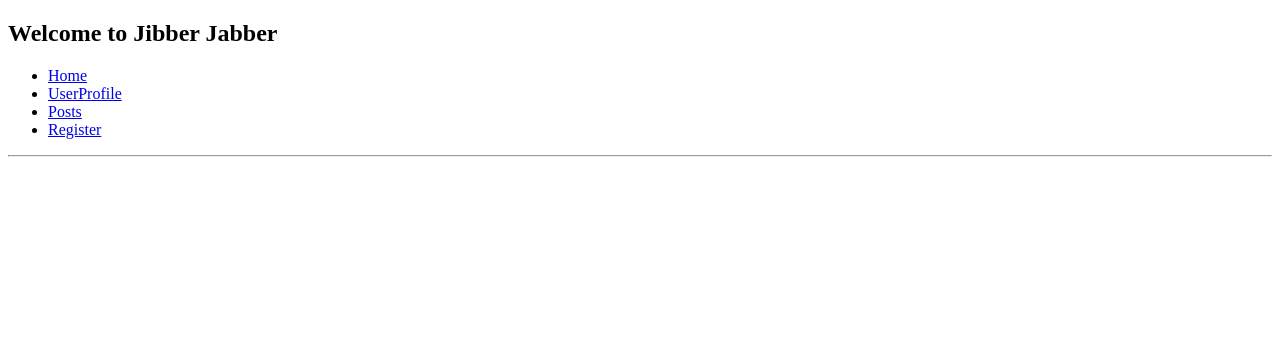
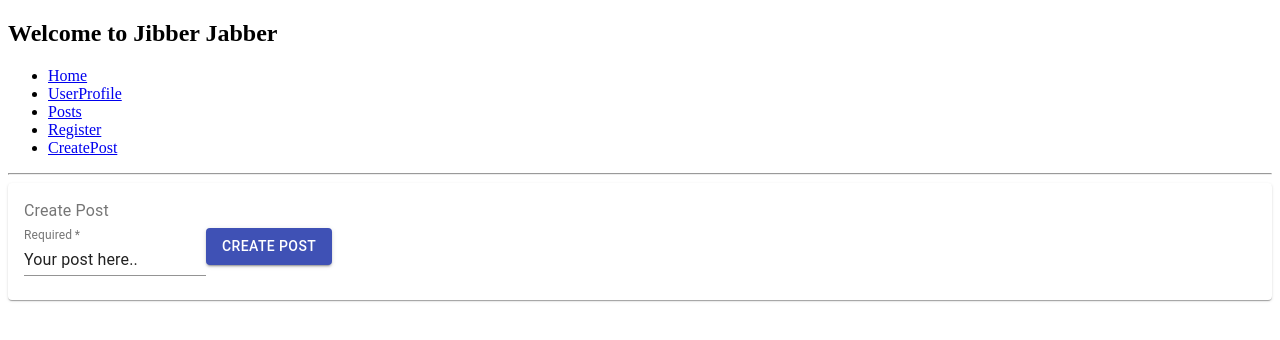
Before and after one commit to sofiasdz/jibber-jabber-ui, a React (Create React App) app: page /createPost in a window 1280 px wide. Shown: the top 340 px of the page. Built offline with nearby package versions, Linux system fonts and the light colour scheme.

Commit message:
wip createPost

```diff
--- a/src/Api/PostApi.ts
+++ b/src/Api/PostApi.ts
@@ -2,11 +2,11 @@ import {API_BASE_URL} from '../Constants/Constants'
 import {request} from './API'
 import {PostType} from "../components/Types/Types";
 
-export function createPost(author: string, body: string): Promise<PostType[]> {
+export function createPost( authorId:string,author: string, body: string): Promise<PostType[]> {
     return request({
         url: API_BASE_URL + "/posts",
         method: 'POST',
-        body: JSON.stringify({'author': author, 'body': body}),
+        body: JSON.stringify({'authorId':authorId,'author': author, 'body': body}),
         headers: {'Content-Type': 'application/json'}
     });
 }
--- a/src/App.tsx
+++ b/src/App.tsx
@@ -7,6 +7,7 @@ import Register from "./components/Home/Register"
 import UserProfile from "./components/UserProfile/UserProfile"
 import { BrowserRouter as Router, Switch, Route, Link } from "react-router-dom";
 import Post from "./components/Posts/Posts";
+import CreatePost from "./components/Posts/CreatePosts";
 
 class App extends React.Component  {
   render() {
@@ -20,6 +21,7 @@ class App extends React.Component  {
                 <li><Link to={'/userprofile'} className="nav-link">UserProfile</Link></li>
                 <li><Link to={'/post'} className="nav-link">Posts</Link></li>
                 <li><Link to={'/register'} className="nav-link">Register</Link></li>
+                <li><Link to={'/createPost'} className="nav-link">CreatePost</Link></li>
               </ul>
             </nav>
             <hr/>
@@ -28,6 +30,7 @@ class App extends React.Component  {
               <Route path='/userProfile' component={UserProfile}/>
               <Route path='/post' component={Post}/>
               <Route path='/register' component={Register}/>
+              <Route path='/createPost' component={CreatePost}/>
             </Switch>
           </div>
         </Router>
--- a/src/components/Home/Register.tsx
+++ b/src/components/Home/Register.tsx
@@ -23,7 +23,7 @@ function Register(){
         <Card >
             <CardContent>
                 <Typography  color="textSecondary" gutterBottom>
-                    Login
+                    Register
                 </Typography>
                 <form  noValidate autoComplete="off">
                     <div>
@@ -32,7 +32,7 @@ function Register(){
                         <TextField required id="standard-required" label="Required"  value={password} onChange={e => setPassword(e.target.value)} />
                         <TextField required id="standard-required" label="Required"  value={nick} onChange={e => setNick(e.target.value)} />
                         <Button variant="contained" color="primary" onClick={()=>handleRegister(email,username,password,nick)}>
-                            Login
+                            Register
                         </Button>
                     </div>
 
--- /dev/null
+++ b/src/components/Posts/CreatePosts.tsx
@@ -0,0 +1,57 @@
+import TextField from '@material-ui/core/TextField';
+import { makeStyles } from '@material-ui/core/styles';
+import Button from '@material-ui/core/Button';
+import Card from '@material-ui/core/Card';
+import CardActions from '@material-ui/core/CardActions';
+import CardContent from '@material-ui/core/CardContent';
+import Typography from '@material-ui/core/Typography';
+import {RouteComponentProps} from 'react-router-dom';
+import React, {Component, useState} from 'react'
+import {createPost} from "../../Api/PostApi";
+
+
+function CreatePost(){
+    const [body, setBody] = useState("Your post here..");
+
+
+
+
+
+    return (
+        <Card >
+            <CardContent>
+                <Typography  color="textSecondary" gutterBottom>
+                    Create Post
+                </Typography>
+                <form  noValidate autoComplete="off">
+                    <div>
+                        <TextField required id="standard-required" label="Required"  multiline={true} value={body} onChange={e => setBody(e.target.value)} />
+                        <Button variant="contained" color="primary" onClick={()=>handleCreatePosts('223','sofi',body)}>
+                            Create Post
+                        </Button>
+                    </div>
+
+                </form>
+            </CardContent>
+        </Card>
+    );
+
+
+
+
+    function  handleCreatePosts(authorId:string,author:string,body:string) {
+        createPost(authorId,author,body)
+            .then((res) => {
+                console.log(res)
+            })
+            .catch((err) => {
+                if (err.status === 401|| err.status===404)
+                    console.log(err)
+
+            })
+    }
+}
+
+
+
+export default CreatePost
```
